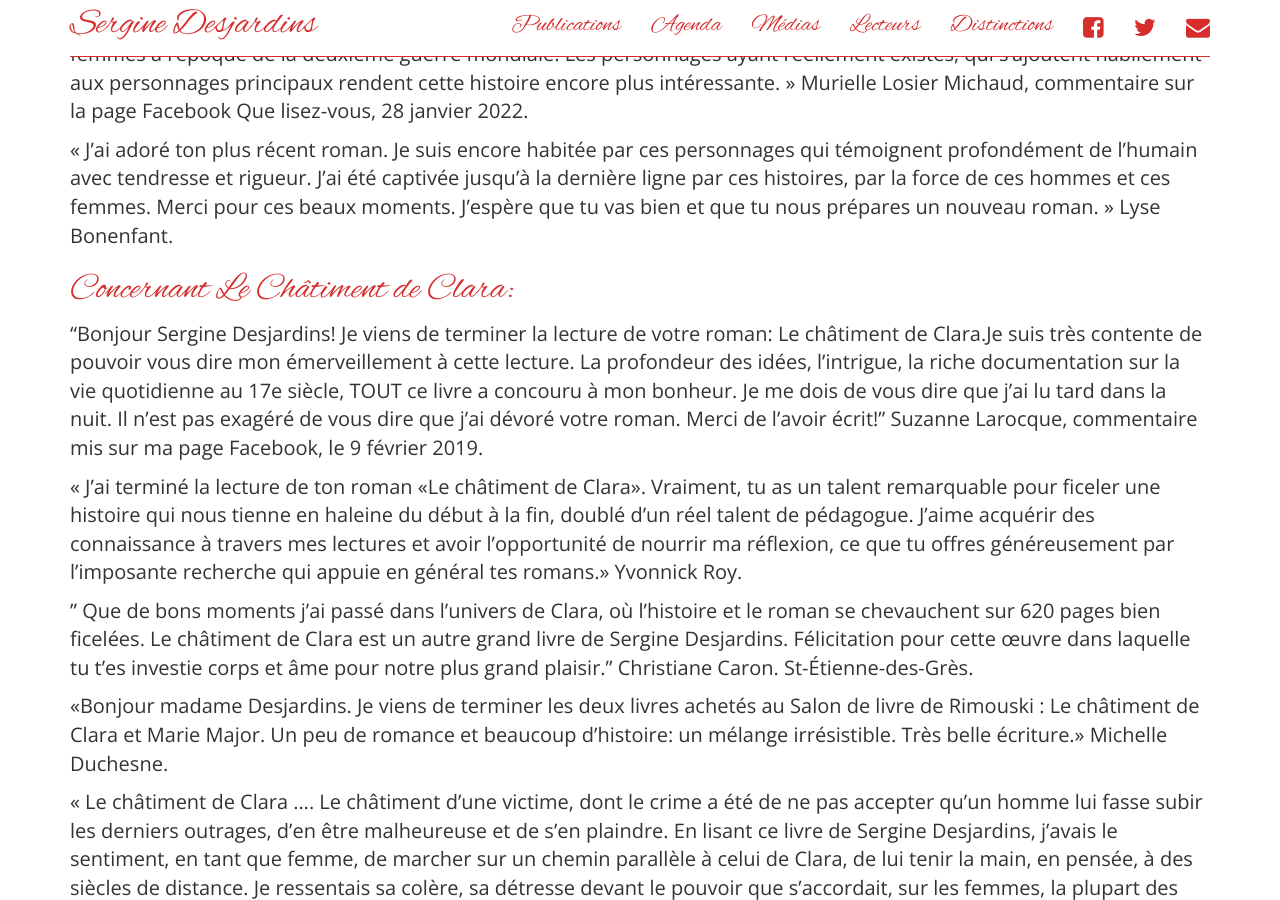
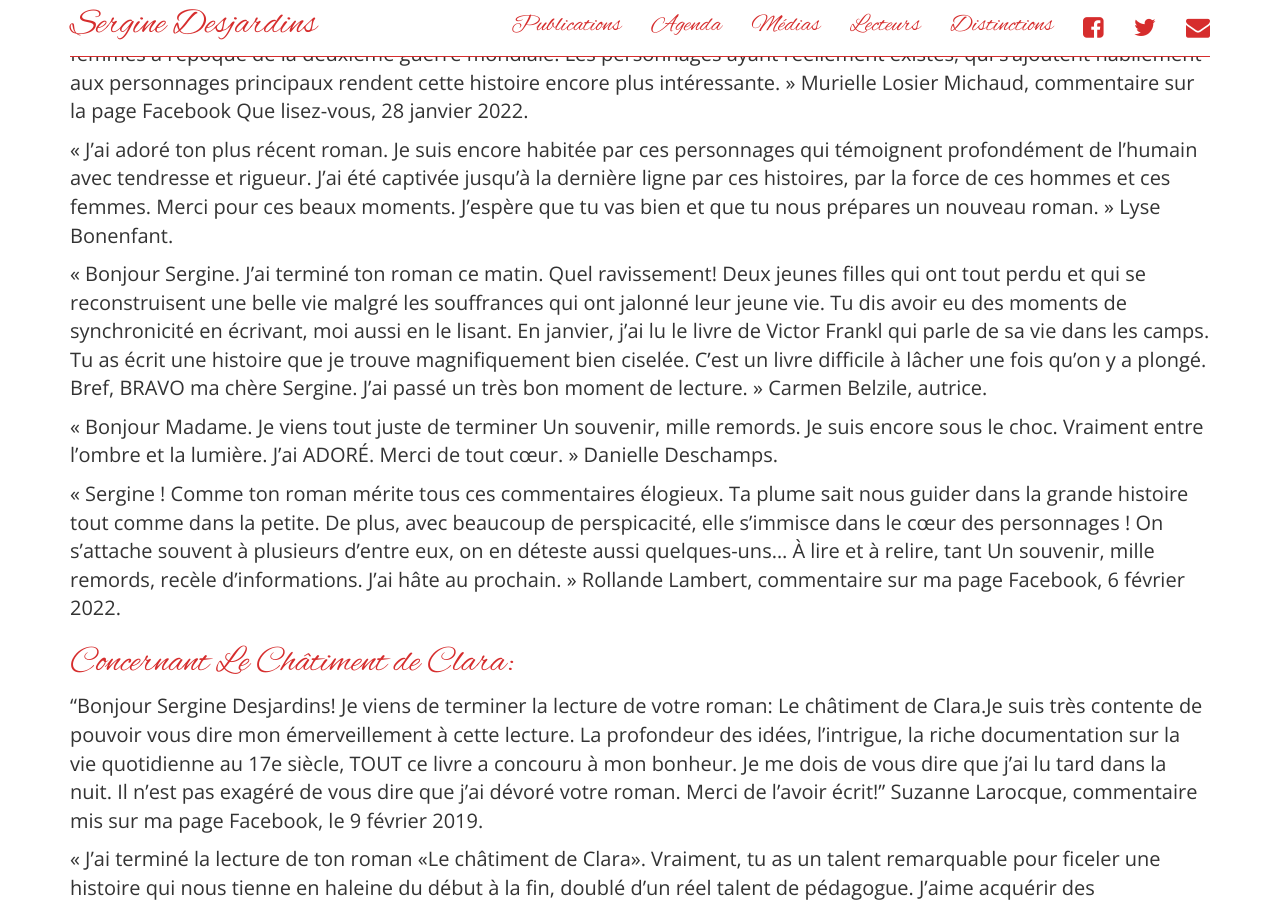
Before and after one commit to serginedesjardins/serginedesjardins.github.io, a Jekyll site: the page built from lecteurs.md, in a window 1280 px wide and 900 px high, scrolled down 7176 px. Built offline with Jekyll 4.4.1, drawn with Linux system fonts in a browser that asks for light colours; nearby versions of some CDN libraries.

Commit message:
Belzile, Deschamps, Lambert

```diff
--- a/lecteurs.md
+++ b/lecteurs.md
@@ -134,6 +134,13 @@ Toujours est-il que, tout comme avec Le châtiment de Clara, ton dernier roman m
 « Je viens de terminer Un souvenir, mille remords » de Sergine Desjardins et je vous le suggère fortement. Tout comme dans son roman Marie Major, l’auteure sait nous faire vibrer au plus profond de nous, entre autres sur la condition des femmes à l’époque de la deuxième guerre mondiale. Les personnages ayant réellement existés, qui s’ajoutent habilement aux personnages principaux rendent cette histoire encore plus intéressante. » Murielle Losier Michaud, commentaire sur la page Facebook Que lisez-vous, 28 janvier 2022.
 
 « J’ai adoré ton plus récent roman. Je suis encore habitée par ces personnages qui témoignent profondément de l’humain avec tendresse et rigueur. J’ai été captivée jusqu’à la dernière ligne par ces histoires, par la force de ces hommes et ces femmes. Merci pour ces beaux moments. J’espère que tu vas bien et que tu nous prépares un nouveau roman. » Lyse Bonenfant.
+
+«  Bonjour Sergine. J’ai terminé ton roman ce matin. Quel ravissement! Deux jeunes filles qui ont tout perdu et qui se reconstruisent une belle vie malgré les souffrances qui ont jalonné leur jeune vie. Tu dis avoir eu des moments de synchronicité en écrivant, moi aussi en le lisant. En janvier, j’ai lu le livre de Victor Frankl qui parle de sa vie dans les camps. Tu as écrit une histoire que je trouve magnifiquement bien ciselée. C’est un livre difficile à lâcher une fois qu’on y a plongé. Bref, BRAVO ma chère Sergine. J’ai passé un très bon moment de lecture. » Carmen Belzile, autrice.
+
+« Bonjour Madame. Je viens tout juste de terminer Un souvenir, mille remords. Je suis encore sous le choc. Vraiment entre l’ombre et la lumière. J’ai ADORÉ. Merci de tout cœur. » Danielle Deschamps.
+
+«  Sergine ! Comme ton roman mérite tous ces commentaires élogieux. Ta plume sait nous guider dans la grande histoire tout comme dans la petite. De plus, avec beaucoup de perspicacité, elle s’immisce dans le cœur des personnages ! On s’attache souvent à plusieurs d’entre eux, on en déteste aussi quelques-uns… À lire et à relire, tant Un souvenir, mille remords, recèle d’informations. J’ai hâte au prochain. » Rollande Lambert, commentaire sur ma page Facebook, 6 février 2022.
+
 
 
 # Concernant Le Châtiment de Clara:
```
